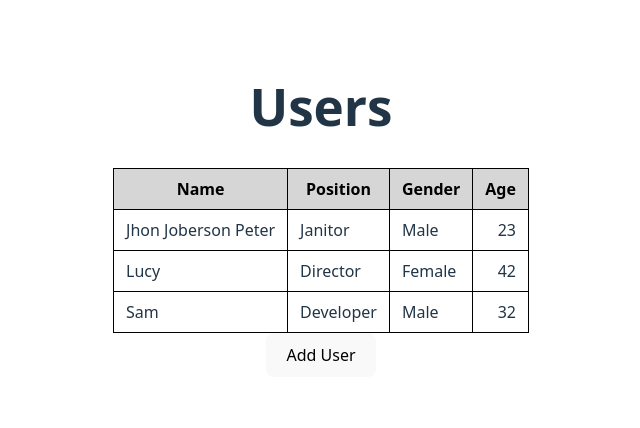
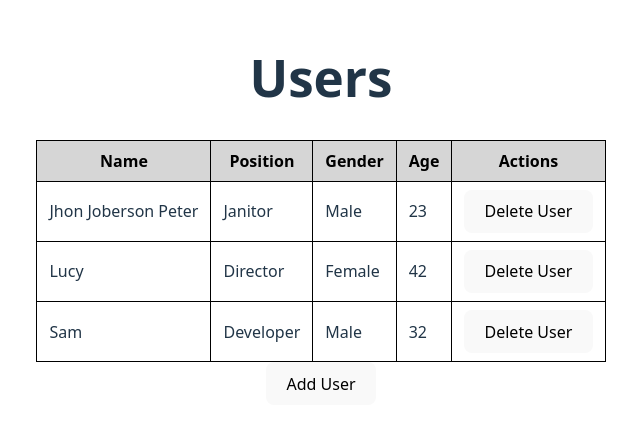
Before and after one commit to Frosselly/peplink-task, a React (Vite) app: page / in a window 1280 px wide. Shown: the part 190-618 px from the top of the page, without its empty margins (319-959 px from the left). Built offline with nearby package versions, Linux system fonts and the light colour scheme.

Commit message:
feat: delete user

```diff
--- a/src/App.tsx
+++ b/src/App.tsx
@@ -28,6 +28,11 @@ function App() {
   const [showForm, setShowForm] = useState<boolean>(false)
   const [users, setUsers] = useState<User[]>(usersExample)
 
+  const handleDeleteUser = (deleteIndex: number) => {
+    const newUsers = users.filter((_v, index) => index !== deleteIndex)
+    setUsers(newUsers)
+  }
+
   return (
     <>
       {showForm && (
@@ -49,19 +54,31 @@ function App() {
               <th>Position</th>
               <th>Gender</th>
               <th>Age</th>
+              <th>Actions</th>
             </tr>
           </thead>
           <tbody>
-            {users.map((user, index) => {
+            {!!!users.length ? (
+              <tr>
+                <td colSpan={5}>The user list is empty</td>
+              </tr>
+            ) : (
+              users.map((user, index) => {
                 return (
                   <tr key={index}>
                     <td>{user.name}</td>
                     <td>{user.position}</td>
                     <td>{user.gender}</td>
                     <td>{user.age}</td>
+                    <td>
+                      <button onClick={() => handleDeleteUser(index)}>
+                        Delete User
+                      </button>
+                    </td>
                   </tr>
                 )
-            })}
+              })
+            )}
           </tbody>
         </table>
         <button onClick={() => setShowForm((prev) => !prev)}>Add User</button>
```
Also changed, not shown: 1 other file (tests, documents, lock files or other folders). Lines whose indentation alone changed are shown as unchanged.
